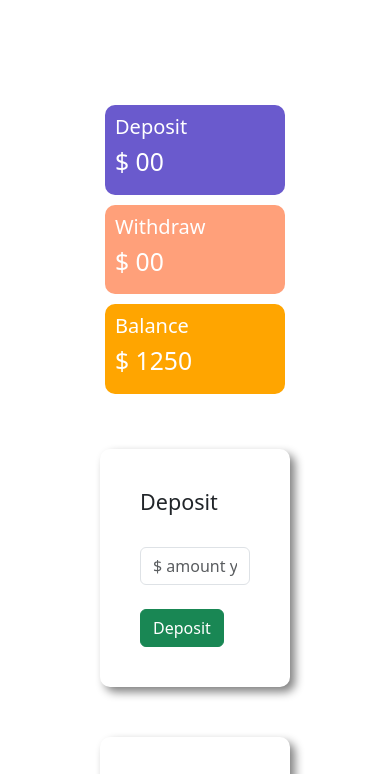
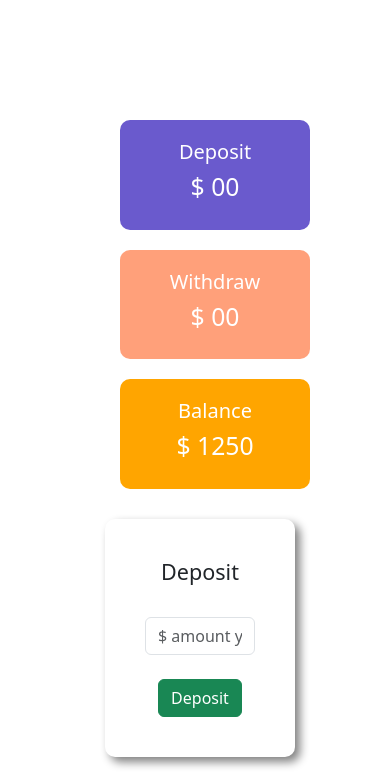
Before and after one commit to rezaulkarimrk/RK-Bank, a plain HTML site: page index.html in a window 390 px wide. Both pictures are taken after a click on the button "Enter". Shown: the top 774 px of the page. Drawn offline with nearby package versions, Linux system fonts and the light colour scheme.

Commit message:
CSS Update

```diff
--- a/index.html
+++ b/index.html
@@ -23,19 +23,19 @@
     </div>
     <div id="transactionArea">
         <div class="row">
-            <div class='col-md-4'>
+            <div class='col-md-4 col-12 '>
                 <div class="deposit status ">
                     <h5>Deposit</h5>
                     <h2>$ <span id="currentDeposit">00</span> </h2>
                 </div>
             </div>
-            <div class='col-md-4'>
+            <div class='col-md-4 col-12 '>
                 <div class="withdraw status ">
                     <h5>Withdraw</h5>
                     <h2>$ <span id="witdrawAmount" >00</span> </h2>
                 </div>
             </div>
-            <div class='col-md-4'>
+            <div class='col-md-4 col-12 '>
                 <div id="total-balance" class="balance status ">
                     <h5>Balance</h5>
                     <h2>$ <span id="add-balace" >1250</span> </h2>
@@ -43,7 +43,7 @@
             </div>
         </div>
         <div class="row">
-            <div class='col-md-6'>
+            <div class='col-md-6 col-12 '>
                 <div class="deposite-withdraw">
                     <h4>Deposit</h4>
                     <br>
@@ -52,7 +52,7 @@
                     <button id="addDeposit" class="btn btn-success">Deposit</button>
                 </div>
             </div>
-            <div class='col-md-6'>
+            <div class='col-md-6 col-12 '>
                 <div class="deposite-withdraw">
                     <h4>Withdraw</h4>
                     <br>
--- a/style.css
+++ b/style.css
@@ -27,9 +27,17 @@ body{
     background-color: orange;
 }
 
-@media screen and (max-width: 600px) {
+
+@media screen and (max-width: 767px) {
     .status {
-        padding: 10px;
+        margin-top: 20px;
+        width: 100%;
+        text-align: center;
+    }
+    .deposite-withdraw {
+        width: 100%;
         margin: 5px;
-  }
+        margin-top: 30px;
+        text-align: center;
+    }
 }
```
